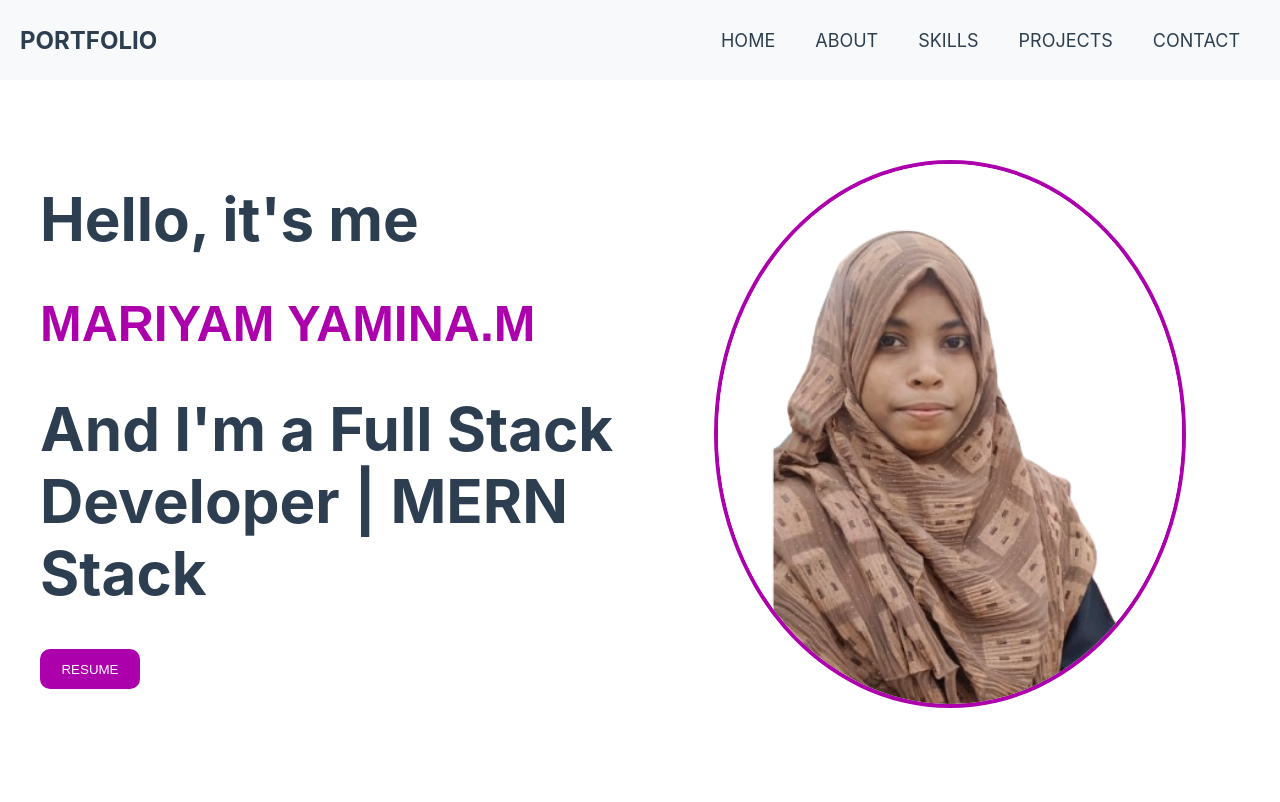
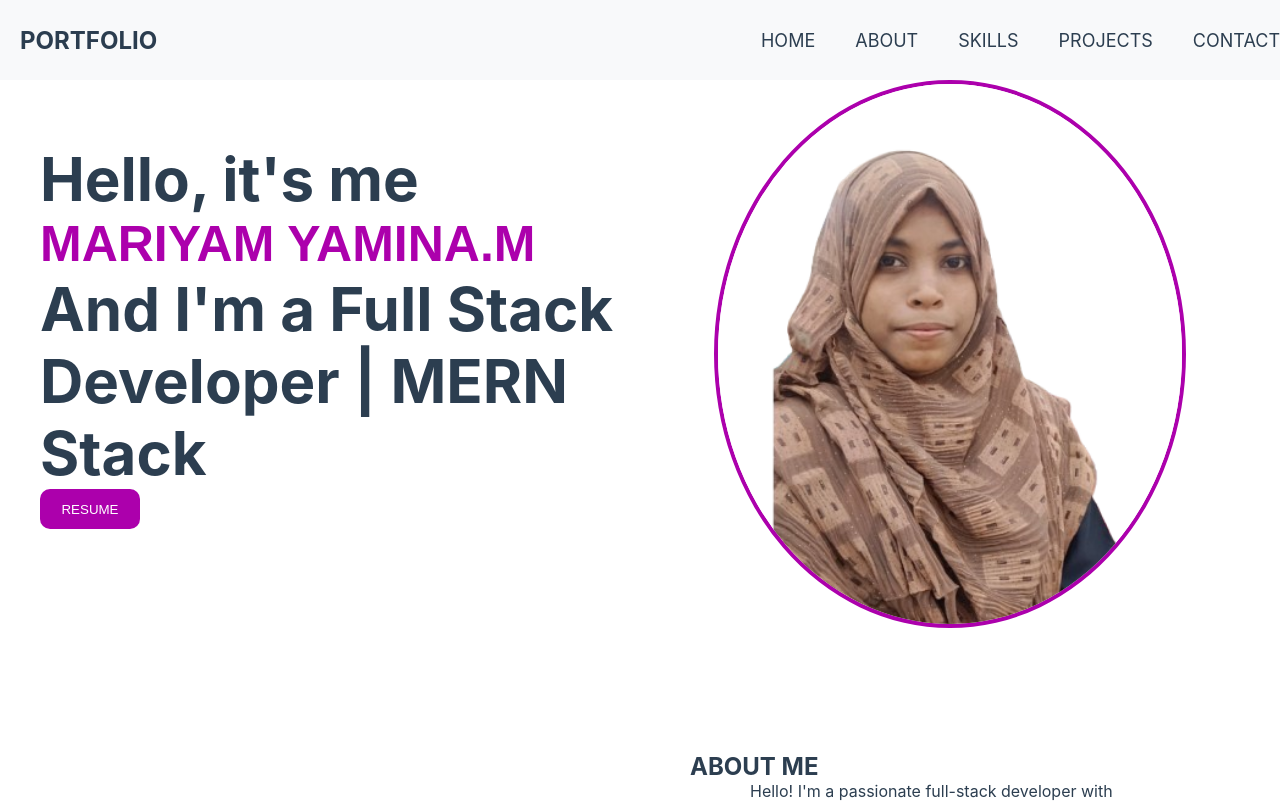
Before and after one commit to mariyamyamina/portfolio, a React (Create React App) app: page / in a window 1280 px wide. Shown: the top 802 px of the page. Built offline with nearby package versions, Linux system fonts and the light colour scheme.

Commit message:
modified

```diff
--- a/src/components/Navbar/navmenu.css
+++ b/src/components/Navbar/navmenu.css
@@ -1,12 +1,18 @@
-
+*{
+  margin: 0;
+  padding: 0;
+}
 .navbar {
     display: flex;
     justify-content: space-between;
     align-items: center;
     padding: 0 20px;
     background-color:#F8F9FA;
-    color: #2C3E50;
+    color: hsl(210, 29%, 24%);
     height: 80px;
+    position: fixed;
+    width: 100%;
+    top:0;
 
   }
 
--- a/src/components/Projects/projects.js
+++ b/src/components/Projects/projects.js
@@ -14,37 +14,37 @@ const Projects = () => {
         <h2 align="center">LATEST PROJECTS</h2>
         <div className="project-box">
           <div className="project-img">
-            <a href="https://mariyamyamina.github.io/e-commerce/" target="_blank">
+            <a href="https://github.com/mariyamyamina/e-commerce" target="_blank">
               <img src={project1} alt="E-commerce" />
               <p>E-Commerce website</p>
             </a>
           </div>
           <div className="project-img">
-            <a href="">
+            <a href="https://github.com/mariyamyamina/blog-website">
               <img src={blogs} alt="blogs" />
               <p>Blogs website</p>
             </a>
           </div>
           <div className="project-img">
-            <a href="">
+            <a href="https://github.com/mariyamyamina/Amazon-clone">
               <img src={amazon} alt="amazon clone" />
               <p>Amazon clone app</p>
             </a>
           </div>
           <div className="project-img">
-            <a href="">
+            <a href="https://github.com/mariyamyamina/spotify-clone">
               <img src={spotify} alt="spotify clone" />
               <p>Spotify</p>
             </a>
           </div>
           <div className="project-img">
-            <a href="https://github.com/mariyamyamina/internpe">
+            <a href="https://github.com/mariyamyamina/FoodDelivery">
               <img src={project5} alt="Internpe Project" />
               <p>Food delivery website</p>
             </a>
           </div>
           <div className="project-img">
-            <a href="https://mariyamyamina.github.io/Bibliolater/">
+            <a href="https://github.com/mariyamyamina/Bibliolater">
               <img src={project6} alt="Bibliolater" />
               <p>Book Management App</p>
             </a>
```
